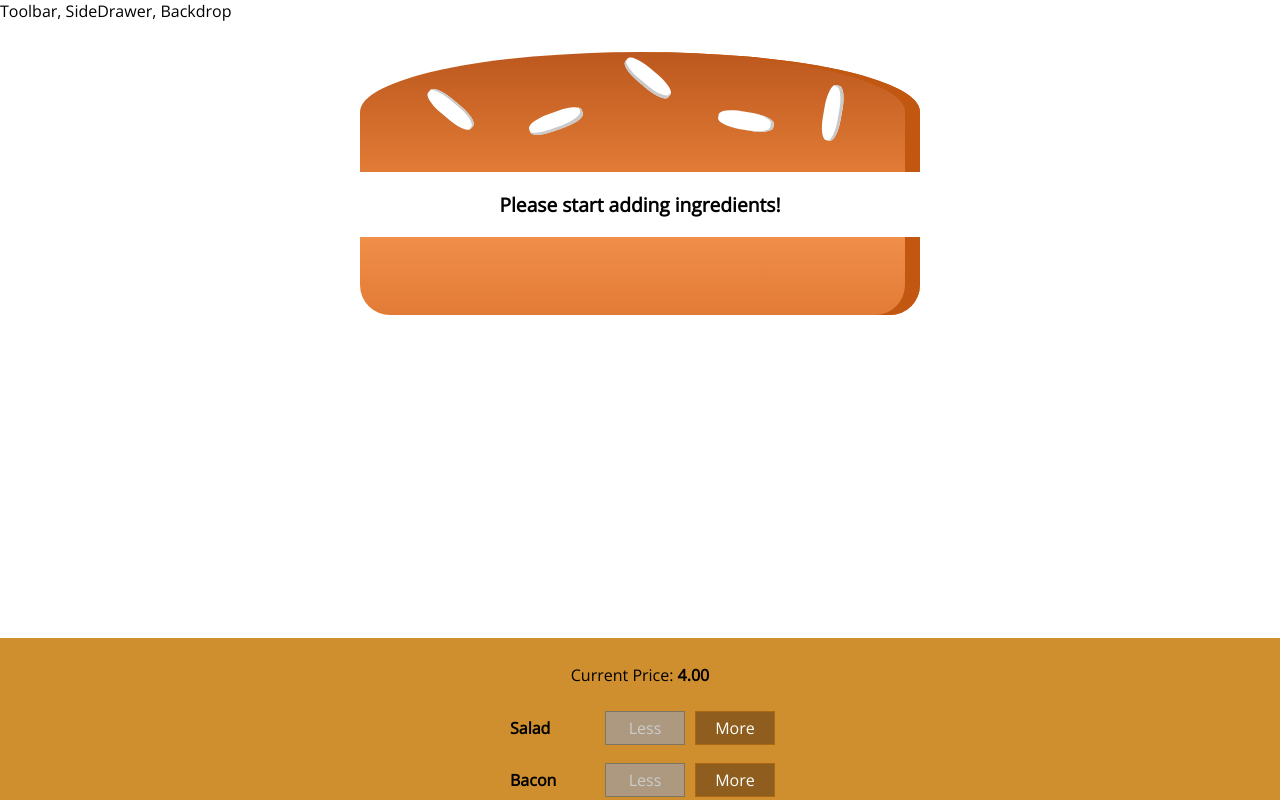
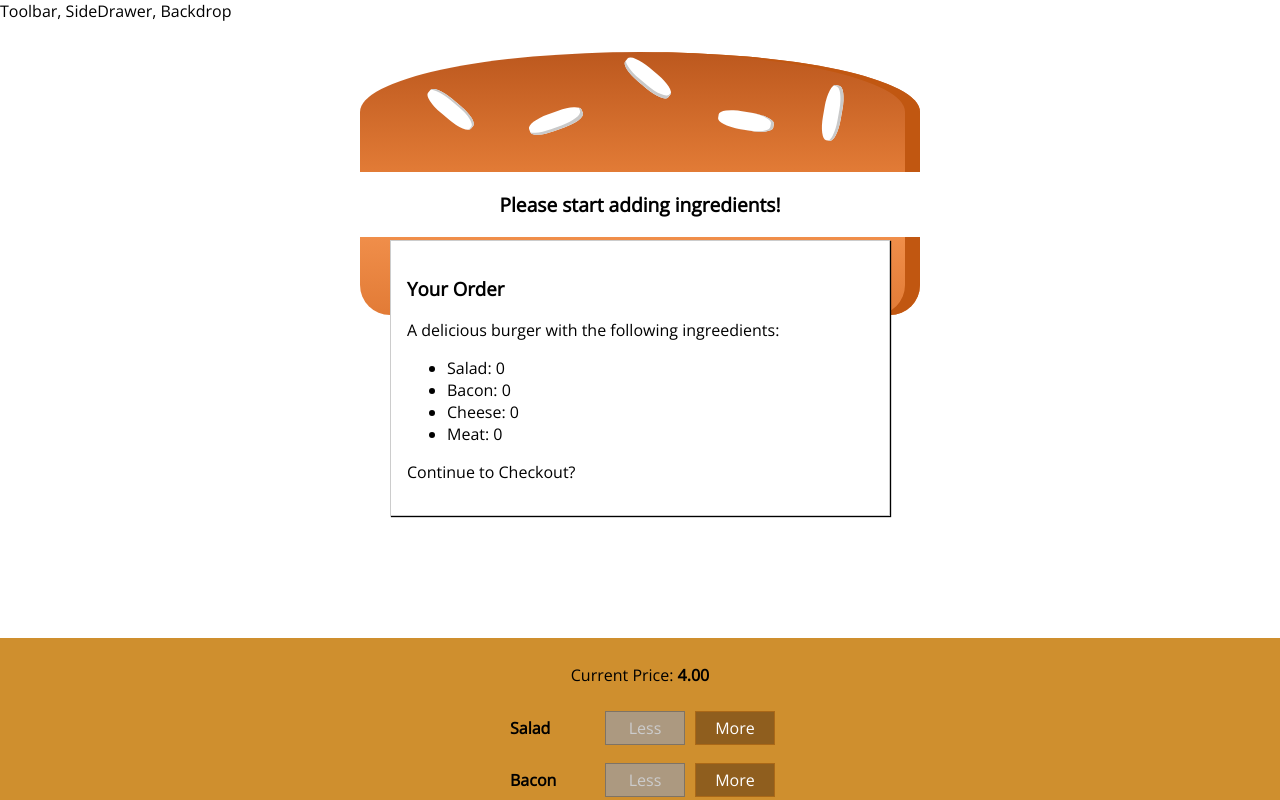
Before and after one commit to blksim/burger-builder, a React (Create React App) app: page / in a window 1280 px wide. Shown: the top 800 px of the page. Built offline with nearby package versions, Linux system fonts and the light colour scheme.

Commit message:
Create order summary modal

```diff
--- /dev/null
+++ b/src/components/Burger/OrderSummary/OrderSummary.js
@@ -0,0 +1,26 @@
+import React from 'react';
+
+import Auxiliary from '../../../hoc/Auxiliary';
+
+const orderSummary = (props) => {
+    const ingredientSummary = Object.keys(props.ingredients)
+        .map(igKey => {
+            return (<li key={igKey}>
+                <span style={{textTransform: 'capitalize'}}>{igKey}</span>: {props.ingredients[igKey]}
+                </li>);
+
+        });
+
+        return (
+        <Auxiliary>
+            <h3>Your Order</h3>
+            <p>A delicious burger with the following ingreedients:</p>
+            <ul>
+                {ingredientSummary}
+            </ul>
+            <p>Continue to Checkout?</p>
+        </Auxiliary>
+    )
+};
+
+export default orderSummary;
--- /dev/null
+++ b/src/components/UI/Modal/Modal.js
@@ -0,0 +1,11 @@
+import React from 'react';
+
+import classes from './Modal.module.css';
+
+const modal = (props) => (
+    <div className={classes.Modal}>
+        {props.children}
+    </div>
+);
+
+export default modal;
--- /dev/null
+++ b/src/components/UI/Modal/Modal.module.css
@@ -0,0 +1,20 @@
+.Modal {
+    position: fixed;
+    z-index: 500;
+    background-color: white;
+    width: 70%;
+    border: 1px solid #ccc;
+    box-shadow: 1px 1px 1px black;
+    padding: 16px;
+    left: 15%;
+    top: 30%;
+    box-sizing: border-box;
+    transition: all 0.3s ease-out;
+}
+
+@media (min-width: 600px) {
+    .Modal {
+        width: 500px;
+        left: calc(50% - 250px);
+    }
+}
--- a/src/container/BurgerBuilder/BugerBuilder.js
+++ b/src/container/BurgerBuilder/BugerBuilder.js
@@ -3,6 +3,8 @@
 import Auxiliary from '../../hoc/Auxiliary';
 import Burger from '../../components/Burger/Burger';
 import BuildControls from '../../components/Burger/BuildControls/BuildControls';
+import Modal from '../../components/UI/Modal/Modal';
+import OrderSummary from '../../components/Burger/OrderSummary/OrderSummary';
 
 const INGREDIENT_PRICES = {
     salad: 0.5,
@@ -79,6 +81,9 @@
         /// { salad: true, meat: false....}
         return (
             <Auxiliary>
+                <Modal>
+                    <OrderSummary ingredients={this.state.ingredients}g/>
+                </Modal>
                 <Burger ingredients={this.state.ingredients}/>
                 <BuildControls
                     ingredientAdded={this.addIngredientHandler}
```
Also changed, not shown: src/components/UI/Backdrop/Backdrop.js (added).
